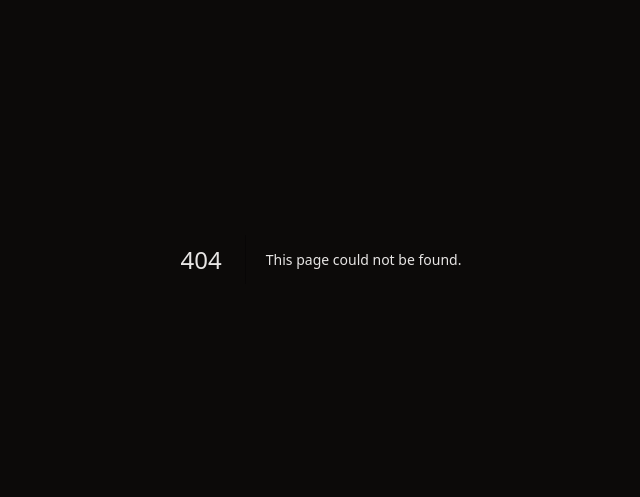
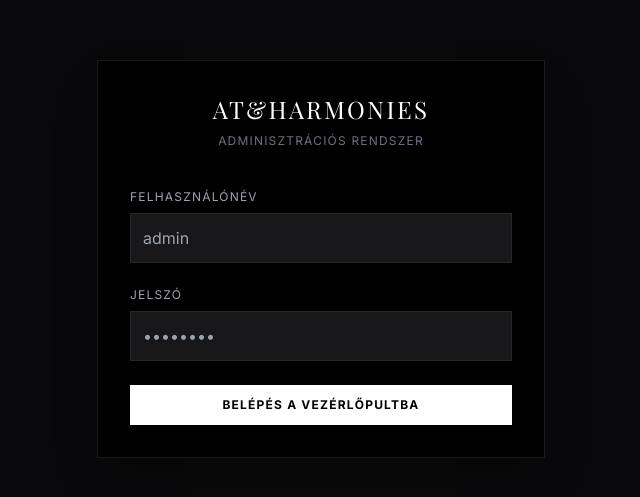
Before and after one commit to faqulord/Tak-cs-Attila-, a Next.js app: page /admin in a window 1280 px wide. Before the commit this address had no page. Shown: the part 141-638 px from the top of the page, without its empty margins (319-959 px from the left). Built offline with nearby package versions, Linux system fonts and the light colour scheme; a web font is replaced by a local one.

Commit message:
Create app/admin/page.tsx

```diff
--- /dev/null
+++ b/app/admin/page.tsx
@@ -0,0 +1,39 @@
+import React from 'react';
+
+export default function AdminLogin() {
+  return (
+    <div className="min-h-screen bg-zinc-950 flex items-center justify-center p-4">
+      <div className="w-full max-w-md border border-white/10 bg-black p-8 shadow-2xl">
+        <div className="text-center mb-10">
+          <h1 className="text-2xl font-serif tracking-widest text-white mb-2">AT&HARMONIES</h1>
+          <p className="text-xs text-gray-500 uppercase tracking-widest">Adminisztrációs Rendszer</p>
+        </div>
+
+        <form className="space-y-6">
+          <div>
+            <label className="block text-xs uppercase tracking-widest text-gray-400 mb-2">Felhasználónév</label>
+            <input
+              type="text"
+              className="w-full bg-zinc-900 border border-zinc-800 text-white p-3 focus:border-white focus:outline-none transition-colors"
+              placeholder="admin"
+            />
+          </div>
+          <div>
+            <label className="block text-xs uppercase tracking-widest text-gray-400 mb-2">Jelszó</label>
+            <input
+              type="password"
+              className="w-full bg-zinc-900 border border-zinc-800 text-white p-3 focus:border-white focus:outline-none transition-colors"
+              placeholder="••••••••"
+            />
+          </div>
+          <button
+            type="button"
+            className="w-full bg-white text-black font-bold py-3 uppercase text-xs tracking-widest hover:bg-gray-200 transition-colors mt-4"
+          >
+            Belépés a vezérlőpultba
+          </button>
+        </form>
+      </div>
+    </div>
+  );
+}
```
